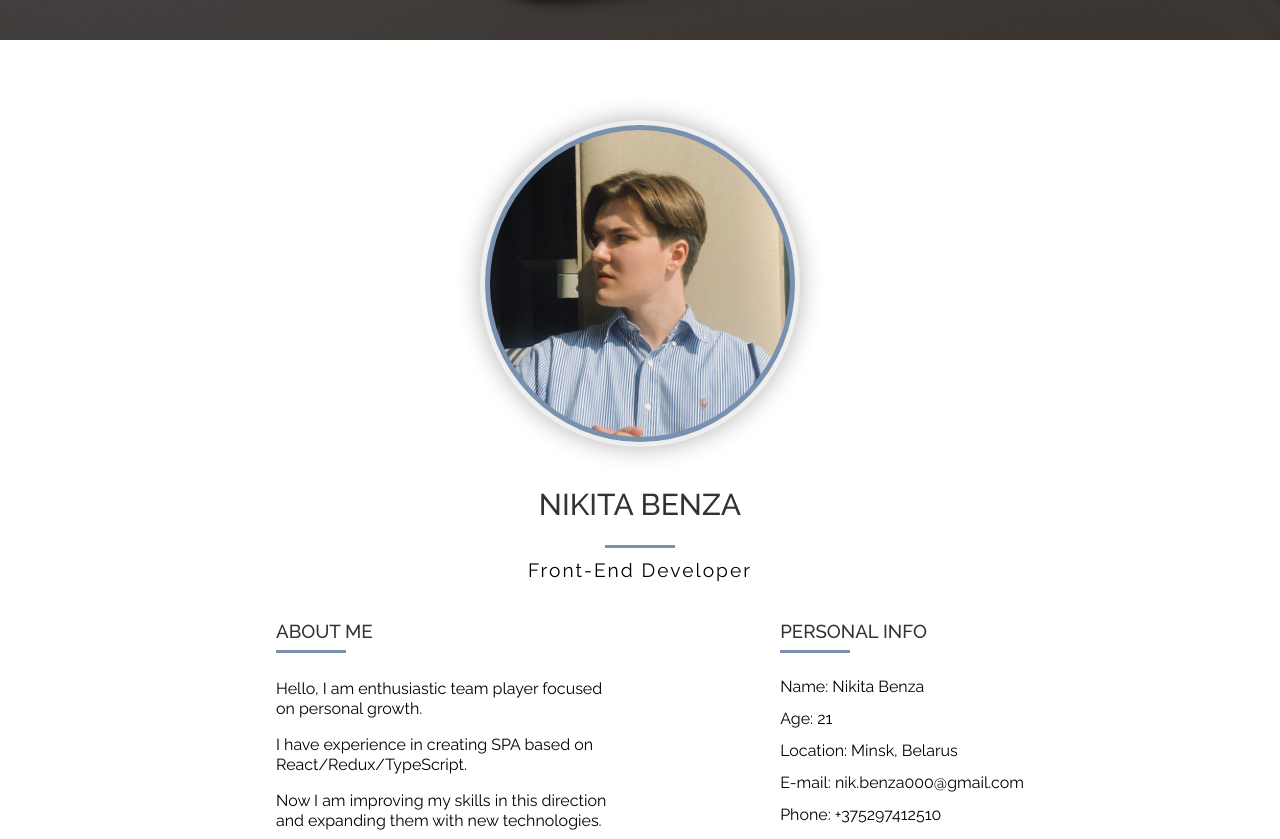
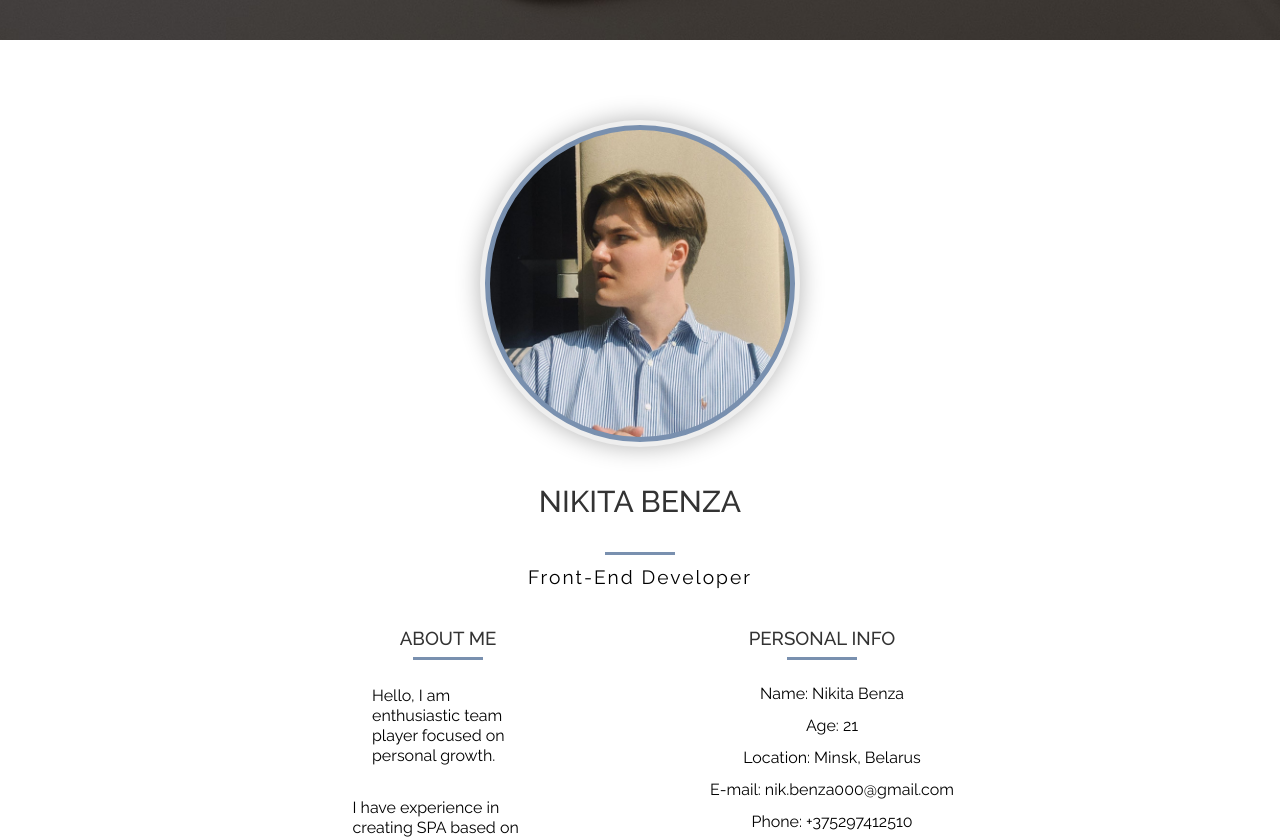
Before and after one commit to Matumba125/my-cv, a React (Create React App) app: page / in a window 1280 px wide. Shown: the part 880-1719 px from the top of the page. Built offline with nearby package versions, Linux system fonts and the light colour scheme.

Commit message:
Fix unsupported dependencies

```diff
--- a/package.json
+++ b/package.json
@@ -13,8 +13,8 @@
     "@mui/material": "^5.0.4",
     "emailjs-com": "^3.2.0",
     "react": "^18.3.1",
+    "react-awesome-reveal": "^4.2.11",
     "react-dom": "^18.3.1",
-    "react-reveal": "^1.2.2",
     "react-scripts": "5.0.1",
     "react-scroll": "^1.8.4",
     "react-typing-effect": "^2.0.5",
--- a/src/common/styles/Container.module.scss
+++ b/src/common/styles/Container.module.scss
@@ -6,6 +6,13 @@
   align-items: center;
   justify-content: space-between;
   flex-wrap: wrap;
+  div{
+    width: 100%;
+    display: flex;
+    align-items: center;
+    flex-direction: column;
+
+  }
 }
 
 
--- a/src/contacts/Contacts.js
+++ b/src/contacts/Contacts.js
@@ -4,8 +4,8 @@ import styleContainer from "../common/styles/Container.module.scss"
 import SectionHeader from "../common/setionHeader/SectionHeader";
 import Links from "../links/Links";
 import background from "../common/img/contactsBack.jpg"
-import Fade from "react-reveal/Fade"
 import emailjs from 'emailjs-com';
+import {Fade} from "react-awesome-reveal";
 
 
 function Contacts() {
--- a/src/links/Links.js
+++ b/src/links/Links.js
@@ -3,7 +3,7 @@ import style from "./Links.module.scss";
 import {FontAwesomeIcon} from '@fortawesome/react-fontawesome'
 import {faGithub, faLinkedin, faTelegram} from '@fortawesome/free-brands-svg-icons'
 import {faEnvelope} from '@fortawesome/free-solid-svg-icons'
-import Fade from "react-reveal/Fade";
+import {Fade} from "react-awesome-reveal";
 
 const Links = () => {
     return (
--- a/src/links/Links.module.scss
+++ b/src/links/Links.module.scss
@@ -20,8 +20,14 @@
   .links {
     display: flex;
     align-items: center;
-    justify-content: space-between;
+    justify-content: center;
+    gap: 10px;
     height: 50px;
+    flex-direction: row;
+
+    div{
+      width: auto;
+    }
 
     a {
       display: flex;
--- a/src/main/Main.js
+++ b/src/main/Main.js
@@ -3,7 +3,7 @@ import style from "./Main.module.scss"
 import styleContainer from "../common/styles/Container.module.scss"
 import avatar from "../common/img/avatar.jpg"
 import SectionHeader from "../common/setionHeader/SectionHeader";
-import Fade from "react-reveal/Fade";
+import {Fade} from "react-awesome-reveal";
 
 
 function Main() {
--- a/src/preview/Preview.js
+++ b/src/preview/Preview.js
@@ -1,8 +1,8 @@
 import React from 'react';
 import background from "../common/img/previewBack.jpg";
 import style from './Preview.module.scss'
-import Fade from "react-reveal/Fade";
 import {Link} from "react-scroll";
+import {Fade} from "react-awesome-reveal";
 
 
 
--- a/src/projects/Projects.js
+++ b/src/projects/Projects.js
@@ -7,7 +7,7 @@ import socialNetworkPreview from "../common/img/socialNetwork.jpg";
 import starluvPreview from "../common/img/starluv_preview.jpg";
 import todolistPreview from "../common/img/todolistPreview.png";
 import cardsPreview from "../common/img/cardsApp.jpg";
-import Fade from "react-reveal/Fade";
+import {Fade} from "react-awesome-reveal";
 
 
 function Projects() {
--- a/src/skills/Skills.js
+++ b/src/skills/Skills.js
@@ -16,7 +16,7 @@ import stripeSvg from "../common/img/icons/stripe_icon.svg"
 import websocketSvg from "../common/img/icons/websocket_icon.svg"
 import amplitudeSvg from "../common/img/icons/amplitude_icon.svg"
 import muiSvg from "../common/img/icons/mui_icon.svg"
-import Fade from "react-reveal/Fade";
+import {Fade} from "react-awesome-reveal";
 
 function Skills() {
 
```
